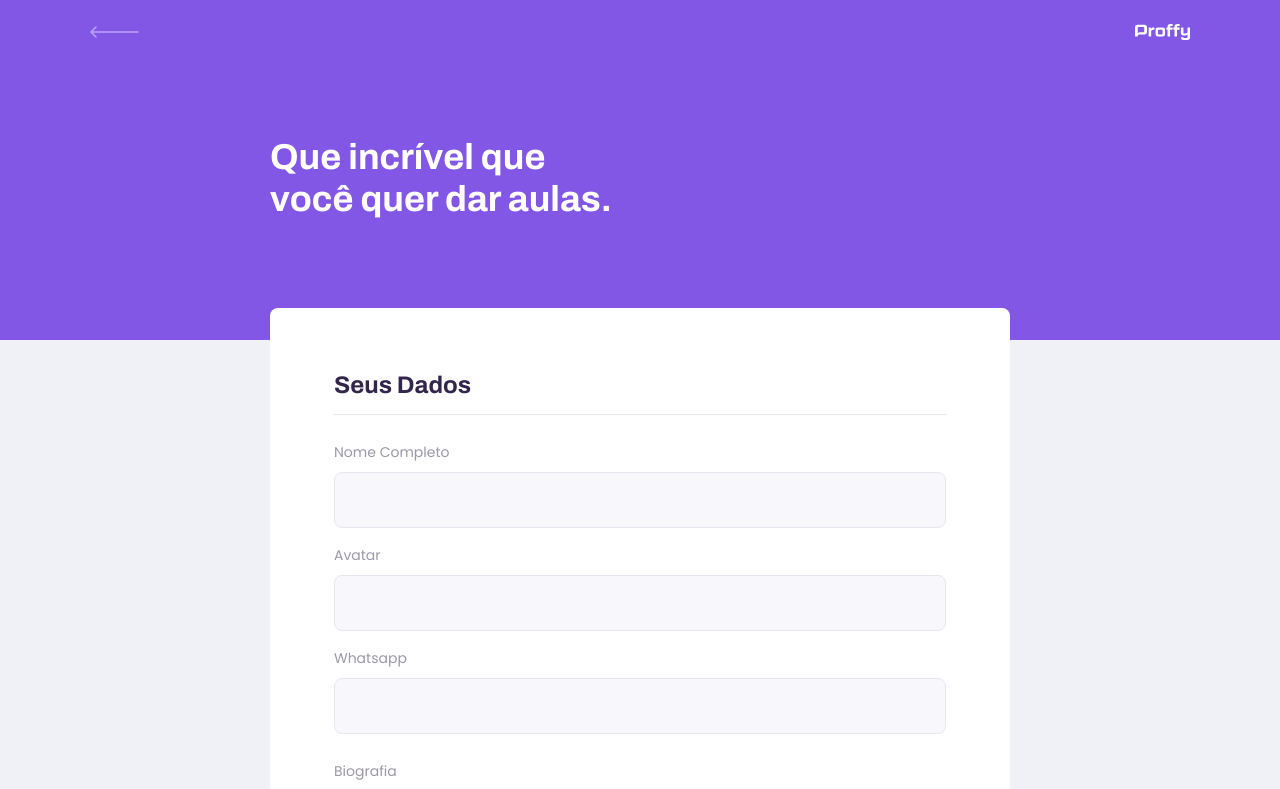
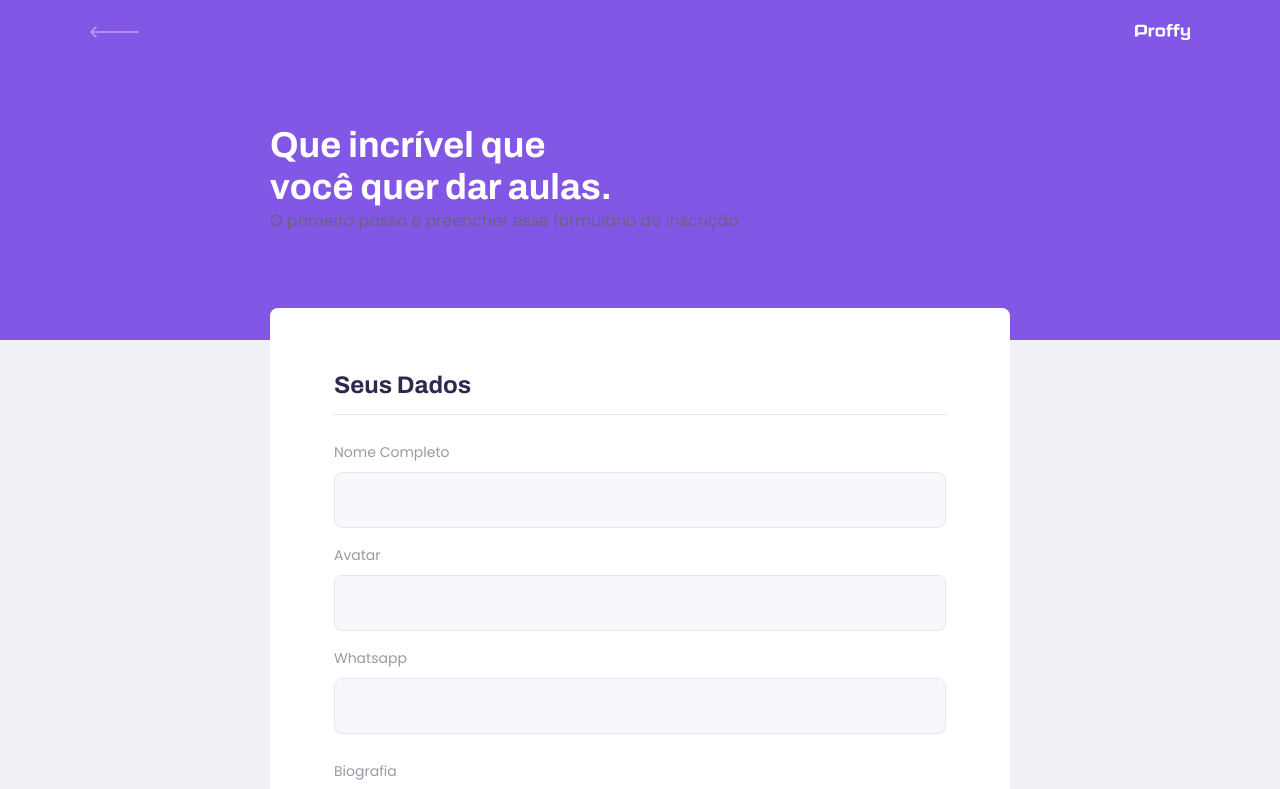
Before and after one commit to leandromjunior/Proffy, a React (Create React App) app: page /give-classes in a window 1280 px wide. Shown: the top 789 px of the page. Built offline with nearby package versions, Linux system fonts and the light colour scheme.

Commit message:
add description props

```diff
--- a/src/components/PageHeader/index.tsx
+++ b/src/components/PageHeader/index.tsx
@@ -6,7 +6,8 @@ import './styles.css'
 
 //Conceito do typescript que utilizo para definir o formato das tipagens de um objeto
 interface PageHeaderProps {
-    title: string; //recebe obrigatoriamente uma string, caso não quisesse que fosse obrigatório -> title?: default
+    title: string; //recebe obrigatoriamente uma string, caso não quisesse que fosse obrigatório -> title?:
+    description?: string; //descriptiom não é obrigatório, ou seja, será enviado por props apenas através do TeacherForm, o TeacherList não será obrigado a enviar uma description
 }
 
 const PageHeader: React.FC<PageHeaderProps> = (props) => {
@@ -21,6 +22,7 @@ const PageHeader: React.FC<PageHeaderProps> = (props) => {
 
         <div className="header-content">
             <strong>{props.title}</strong>
+    { props.description && <p>{ props.description }</p> }
             {props.children}
         </div>
     </header>
@@ -35,3 +37,7 @@ como ele será utilizado em mais de um arquivo, foi decidido que ele viraria um
 // PageHeader virou uma função constante (const), pois, vide comentário acima, vou utilizar props
 
 //React.FC -> FunctionComponent
+
+/* { props.description && <p>{ props.description }</p> } é uma condicional. A segunda parte do coódigo só será
+executada se a primeira parte for verdadeira, ou seja, se existir uma descrição, executa o parágrafo, isto é
+medido pelo and(&&) */
```
